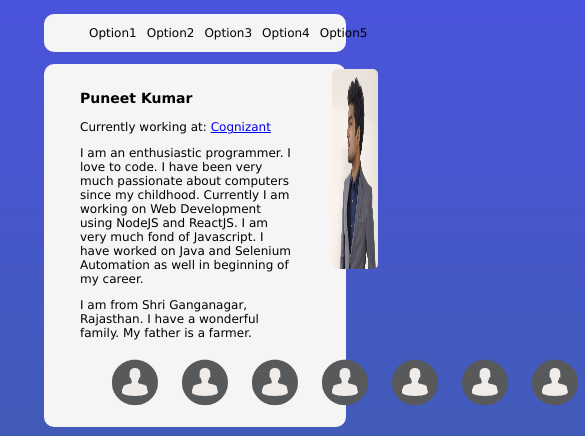
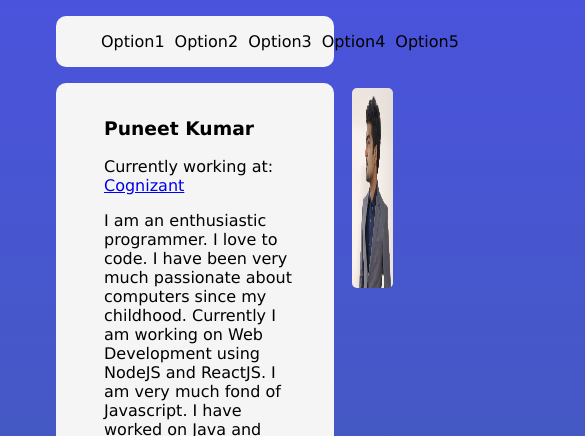
Before and after one commit to puneetkumarkaushik/puneetkumarkaushik.github.io, a plain HTML site: page pages/home.html in a window 390 px wide. Shown: the top 436 px of the page, 585 px wide, since content can reach past the window. Drawn offline with Linux system fonts and the light colour scheme.

Commit message:
font changed for small screens
Signed-off-by: unknown <mech.pkkaushik@gmail.com>

```diff
--- a/css/style.css
+++ b/css/style.css
@@ -17,12 +17,18 @@ body {
 }
 
 @media only screen and (max-width: 600px) {
+	body {
+		font-size: 16px;
+	}
     .zone {
     	margin: 0.5em 3em;
     }
 }
 
 @media only screen and (max-width: 300px) {
+	body {
+		font-size: 16px;
+	}
     .zone {
     	margin: 0.5em 1em;
     }
```
